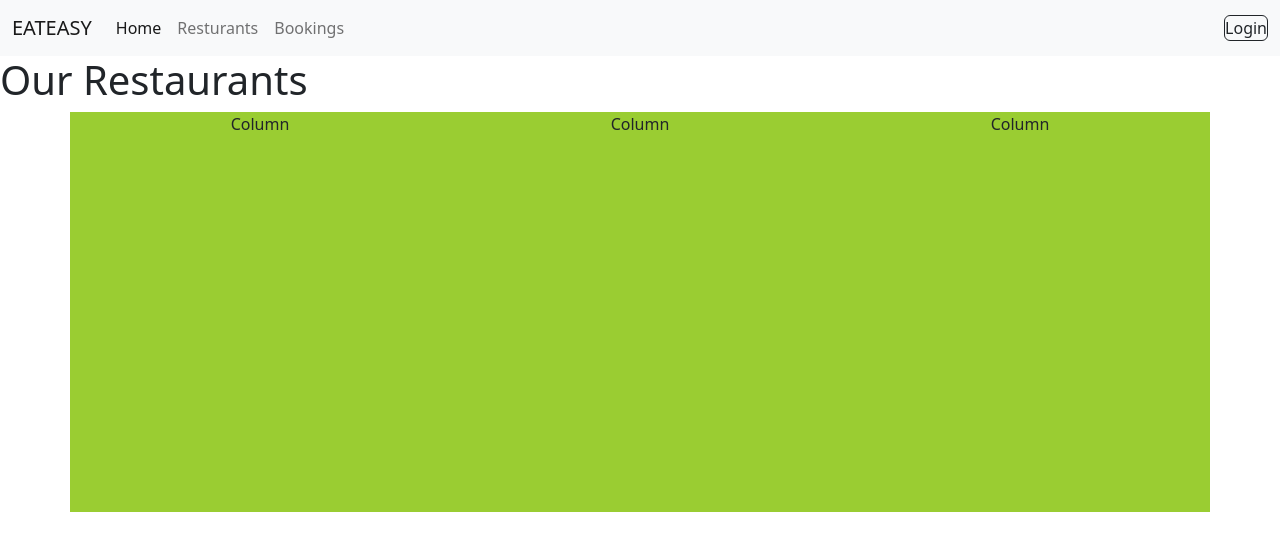
After one commit to t-hullis/Restaurant-Booking-System, a Django app: page /restaurants in a window 1280 px wide. The commit adds this page. Shown: the top 551 px of the page. Run offline with Django 3.2, Linux system fonts and the light colour scheme.

Commit message:
add resturant page html and then link to page in nav bar

```diff
--- a/bookingsys/admin.py
+++ b/bookingsys/admin.py
@@ -1,5 +1,8 @@
 from django.contrib import admin
+from .models import *
 # from django.contrib
 
 # Register your models here.
 admin.site.site_header = "Eateasy"
+admin.site.register(Booking)
+admin.site.register(Restaurant)
--- a/bookingsys/templates/bookingsys/base.html
+++ b/bookingsys/templates/bookingsys/base.html
@@ -26,10 +26,10 @@
           <div class="collapse navbar-collapse" id="navbarNav">
             <ul class="navbar-nav">
               <li class="nav-item">
-                <a class="nav-link active" aria-current="page" href="#">Home</a>
+                <a class="nav-link active" aria-current="page" href="/home">Home</a>
               </li>
               <li class="nav-item">
-                <a class="nav-link" href="#">Resturants</a>
+                <a class="nav-link" href="/restaurants">Resturants</a>
               </li>
               <li class="nav-item">
                 <a class="nav-link" href="#">Bookings</a>
--- /dev/null
+++ b/bookingsys/templates/bookingsys/restaurants.html
@@ -0,0 +1,19 @@
+{% extends "bookingsys/base.html" %}
+
+{% block content %}
+<h1>Our Restaurants</h1>
+
+<div class="container text-center">
+    <div class="row">
+      <div class="col">
+        Column
+      </div>
+      <div class="col">
+        Column
+      </div>
+      <div class="col">
+        Column
+      </div>
+    </div>
+  </div>
+{%endblock%}
--- a/bookingsys/urls.py
+++ b/bookingsys/urls.py
@@ -5,4 +5,5 @@
     path('', views.home, name='home'),
     path('home', views.home, name="home"),
     path('sign-up', views.sign_up, name='sign_up'),
+    path('restaurants', views.restaurants, name='restaurants'),
 ]
--- a/bookingsys/views.py
+++ b/bookingsys/views.py
@@ -25,3 +25,6 @@
         form = RegisterForm()
 
     return render(request, 'registration/sign_up.html', {"form": form})
+
+def restaurants(request):
+    return render(request, 'bookingsys/restaurants.html')
```
Also changed, not shown: bookingsys/templates/bookingsys/home.html (+1 -9 lines).
